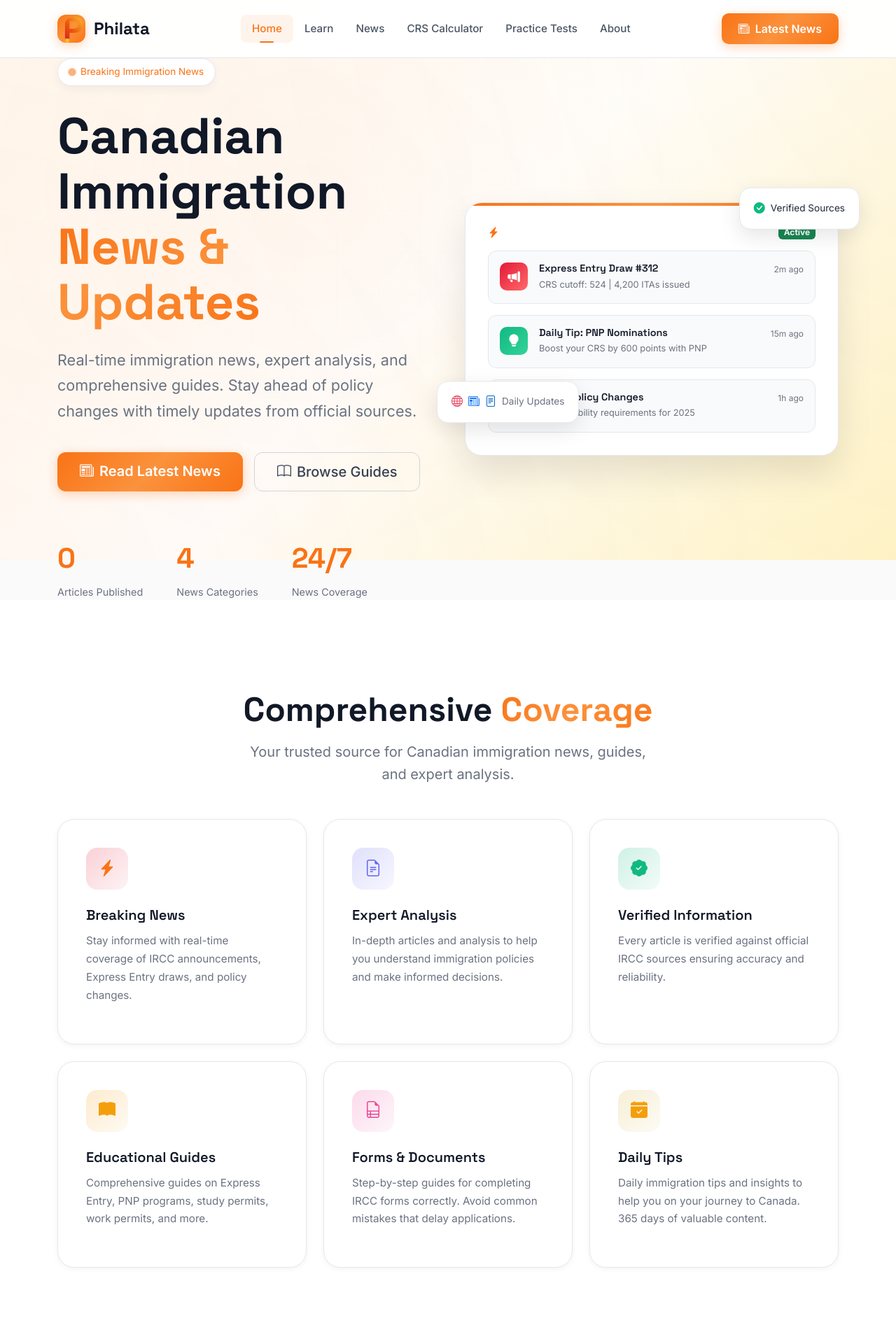
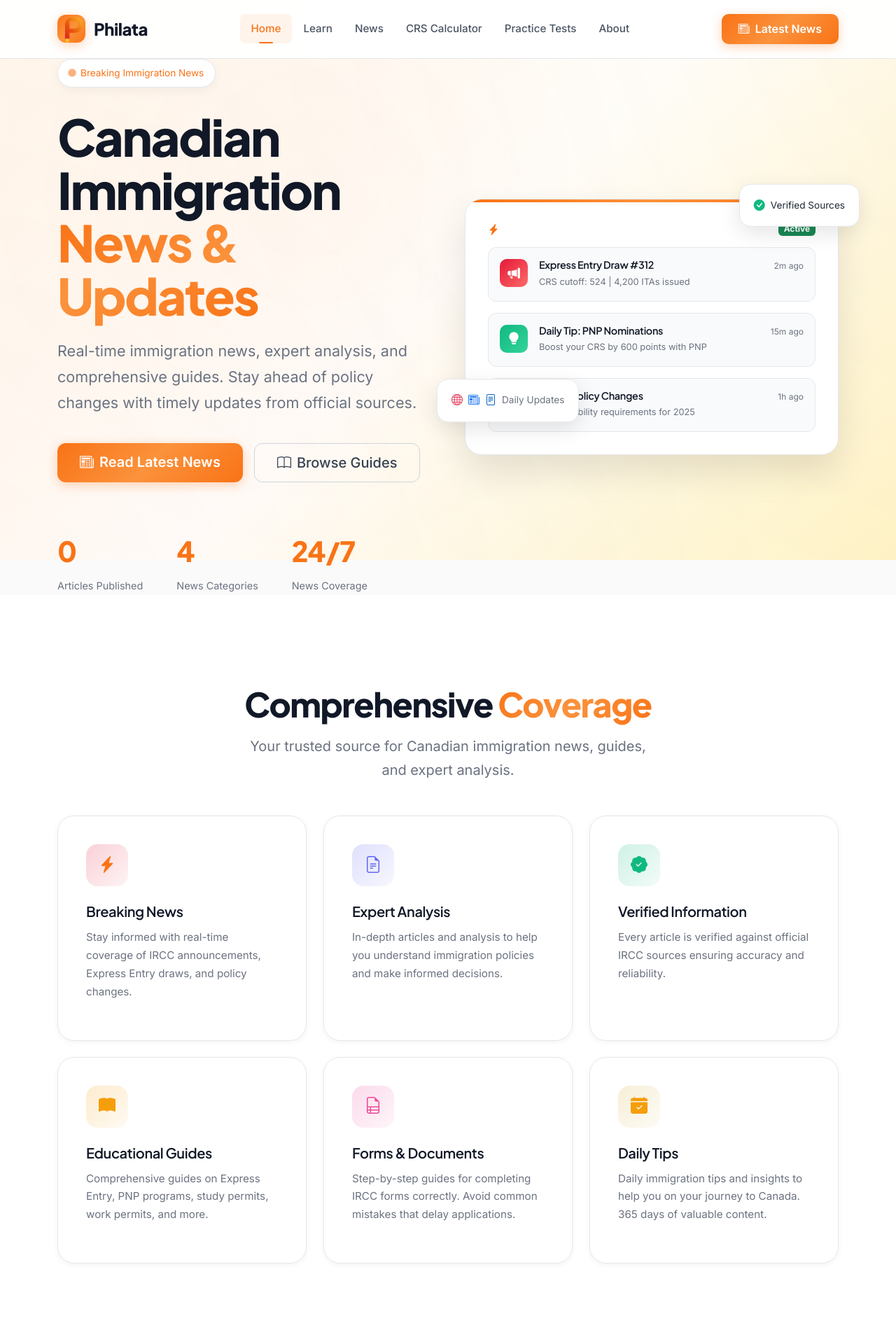
Before and after one commit to aapatel35/philata-website, a Flask app: page / in a window 1280 px wide. Shown: the top 1920 px of the page at 70% size. Run offline with Flask 3, Linux system fonts and the light colour scheme.

Commit message:
Upgrade typography with Plus Jakarta Sans font
- Replace Space Grotesk with Plus Jakarta Sans for headings
- Better font weights (700-800) for improved visibility
- Added letter-spacing for modern look (-0.02em to -0.03em)
- Improved line-height and font smoothing
- Updated all templates: base, index, dashboard, learning_hub,
  practice_tests, crs_calculator, about, contact, features
- Added preconnect for faster font loading

🤖 Generated with [Claude Code](https://claude.com/claude-code)

Co-Authored-By: Claude Opus 4.5 <noreply@anthropic.com>

```diff
--- a/templates/about.html
+++ b/templates/about.html
@@ -10,7 +10,7 @@
     }
 
     .about-hero-title {
-        font-family: 'Space Grotesk', sans-serif;
+        font-family: 'Plus Jakarta Sans', sans-serif;
         font-size: 3.5rem;
         font-weight: 800;
         margin-bottom: 1.5rem;
--- a/templates/base.html
+++ b/templates/base.html
@@ -7,7 +7,10 @@
     <meta name="description" content="Your trusted source for Canadian immigration news, Express Entry updates, and immigration guides. Stay informed with the latest IRCC announcements.">
     <link href="https://cdn.jsdelivr.net/npm/bootstrap@5.3.2/dist/css/bootstrap.min.css" rel="stylesheet">
     <link href="https://cdn.jsdelivr.net/npm/bootstrap-icons@1.11.1/font/bootstrap-icons.css" rel="stylesheet">
-    <link href="https://fonts.googleapis.com/css2?family=Inter:wght@300;400;500;600;700;800;900&family=Space+Grotesk:wght@400;500;600;700&display=swap" rel="stylesheet">
+    <!-- Premium Font Combination: Plus Jakarta Sans (headings) + Inter (body) -->
+    <link rel="preconnect" href="https://fonts.googleapis.com">
+    <link rel="preconnect" href="https://fonts.gstatic.com" crossorigin>
+    <link href="https://fonts.googleapis.com/css2?family=Plus+Jakarta+Sans:wght@400;500;600;700;800&family=Inter:wght@300;400;500;600;700&display=swap" rel="stylesheet">
     <style>
         :root {
             /* White and Orange Theme */
@@ -56,7 +59,11 @@
             color: var(--philata-text);
             min-height: 100vh;
             overflow-x: hidden;
-            line-height: 1.6;
+            line-height: 1.7;
+            font-size: 16px;
+            font-weight: 400;
+            -webkit-font-smoothing: antialiased;
+            -moz-osx-font-smoothing: grayscale;
         }
 
         /* Subtle Background Pattern */
@@ -126,11 +133,12 @@
             display: flex;
             align-items: center;
             gap: 12px;
-            font-family: 'Space Grotesk', sans-serif;
-            font-weight: 700;
+            font-family: 'Plus Jakarta Sans', sans-serif;
+            font-weight: 800;
             font-size: 1.5rem;
             color: var(--philata-gray-900) !important;
             text-decoration: none;
+            letter-spacing: -0.02em;
         }
 
         .navbar-brand .logo-icon {
@@ -323,12 +331,13 @@
         }
 
         .section-title {
-            font-family: 'Space Grotesk', sans-serif;
+            font-family: 'Plus Jakarta Sans', sans-serif;
             font-size: 3rem;
-            font-weight: 700;
+            font-weight: 800;
             color: var(--philata-gray-900);
             margin-bottom: 1rem;
-            line-height: 1.2;
+            line-height: 1.15;
+            letter-spacing: -0.03em;
         }
 
         .section-subtitle {
@@ -363,8 +372,17 @@
 
         h1, h2, h3, h4, h5, h6 {
             color: var(--philata-gray-900);
-            font-family: 'Space Grotesk', sans-serif;
+            font-family: 'Plus Jakarta Sans', sans-serif;
+            font-weight: 700;
+            letter-spacing: -0.02em;
         }
+
+        h1 { font-size: 2.5rem; font-weight: 800; }
+        h2 { font-size: 2rem; }
+        h3 { font-size: 1.5rem; }
+        h4 { font-size: 1.25rem; }
+        h5 { font-size: 1.1rem; }
+        h6 { font-size: 1rem; }
 
         a {
             color: var(--philata-orange);
@@ -409,11 +427,12 @@
             display: flex;
             align-items: center;
             gap: 12px;
-            font-family: 'Space Grotesk', sans-serif;
-            font-weight: 700;
+            font-family: 'Plus Jakarta Sans', sans-serif;
+            font-weight: 800;
             font-size: 1.5rem;
             color: #fff;
             margin-bottom: 1rem;
+            letter-spacing: -0.02em;
         }
 
         .footer-links h6 {
--- a/templates/contact.html
+++ b/templates/contact.html
@@ -10,7 +10,7 @@
     }
 
     .contact-hero-title {
-        font-family: 'Space Grotesk', sans-serif;
+        font-family: 'Plus Jakarta Sans', sans-serif;
         font-size: 3.5rem;
         font-weight: 800;
         margin-bottom: 1.5rem;
--- a/templates/crs_calculator.html
+++ b/templates/crs_calculator.html
@@ -10,7 +10,7 @@
     }
 
     .calc-hero-title {
-        font-family: 'Space Grotesk', sans-serif;
+        font-family: 'Plus Jakarta Sans', sans-serif;
         font-size: 3rem;
         font-weight: 800;
         margin-bottom: 1rem;
@@ -168,7 +168,7 @@
     }
 
     .score-value {
-        font-family: 'Space Grotesk', sans-serif;
+        font-family: 'Plus Jakarta Sans', sans-serif;
         font-size: 5rem;
         font-weight: 800;
         background: var(--gradient-primary);
--- a/templates/index.html
+++ b/templates/index.html
@@ -49,15 +49,16 @@
     }
 
     .hero-title {
-        font-family: 'Space Grotesk', sans-serif;
+        font-family: 'Plus Jakarta Sans', sans-serif;
         font-size: 4.5rem;
         font-weight: 800;
-        line-height: 1.1;
+        line-height: 1.05;
         margin-bottom: 1.5rem;
         animation: fadeInUp 0.8s ease forwards;
         animation-delay: 0.1s;
         opacity: 0;
         color: var(--philata-gray-900);
+        letter-spacing: -0.03em;
     }
 
     .hero-subtitle {
@@ -94,11 +95,12 @@
     }
 
     .hero-stat-value {
-        font-family: 'Space Grotesk', sans-serif;
+        font-family: 'Plus Jakarta Sans', sans-serif;
         font-size: 2.5rem;
-        font-weight: 700;
+        font-weight: 800;
         color: var(--philata-orange);
         margin-bottom: 0.25rem;
+        letter-spacing: -0.02em;
     }
 
     .hero-stat-label {
@@ -297,7 +299,7 @@
     }
 
     .stat-value {
-        font-family: 'Space Grotesk', sans-serif;
+        font-family: 'Plus Jakarta Sans', sans-serif;
         font-size: 4rem;
         font-weight: 800;
         background: var(--gradient-primary);
@@ -305,6 +307,7 @@
         -webkit-text-fill-color: transparent;
         background-clip: text;
         margin-bottom: 0.5rem;
+        letter-spacing: -0.03em;
     }
 
     .stat-label {
@@ -406,11 +409,12 @@
     }
 
     .cta-title {
-        font-family: 'Space Grotesk', sans-serif;
+        font-family: 'Plus Jakarta Sans', sans-serif;
         font-size: 3rem;
-        font-weight: 700;
+        font-weight: 800;
         margin-bottom: 1rem;
         color: var(--philata-gray-900);
+        letter-spacing: -0.03em;
     }
 
     .cta-subtitle {
--- a/templates/practice_tests.html
+++ b/templates/practice_tests.html
@@ -21,7 +21,7 @@
     }
 
     .practice-title {
-        font-family: 'Space Grotesk', sans-serif;
+        font-family: 'Plus Jakarta Sans', sans-serif;
         font-size: 3rem;
         font-weight: 800;
         margin-bottom: 1rem;
```
Also changed, not shown: templates/dashboard.html (+4 -4 lines), templates/features.html (+4 -4 lines), templates/learning_hub.html (+4 -4 lines).
